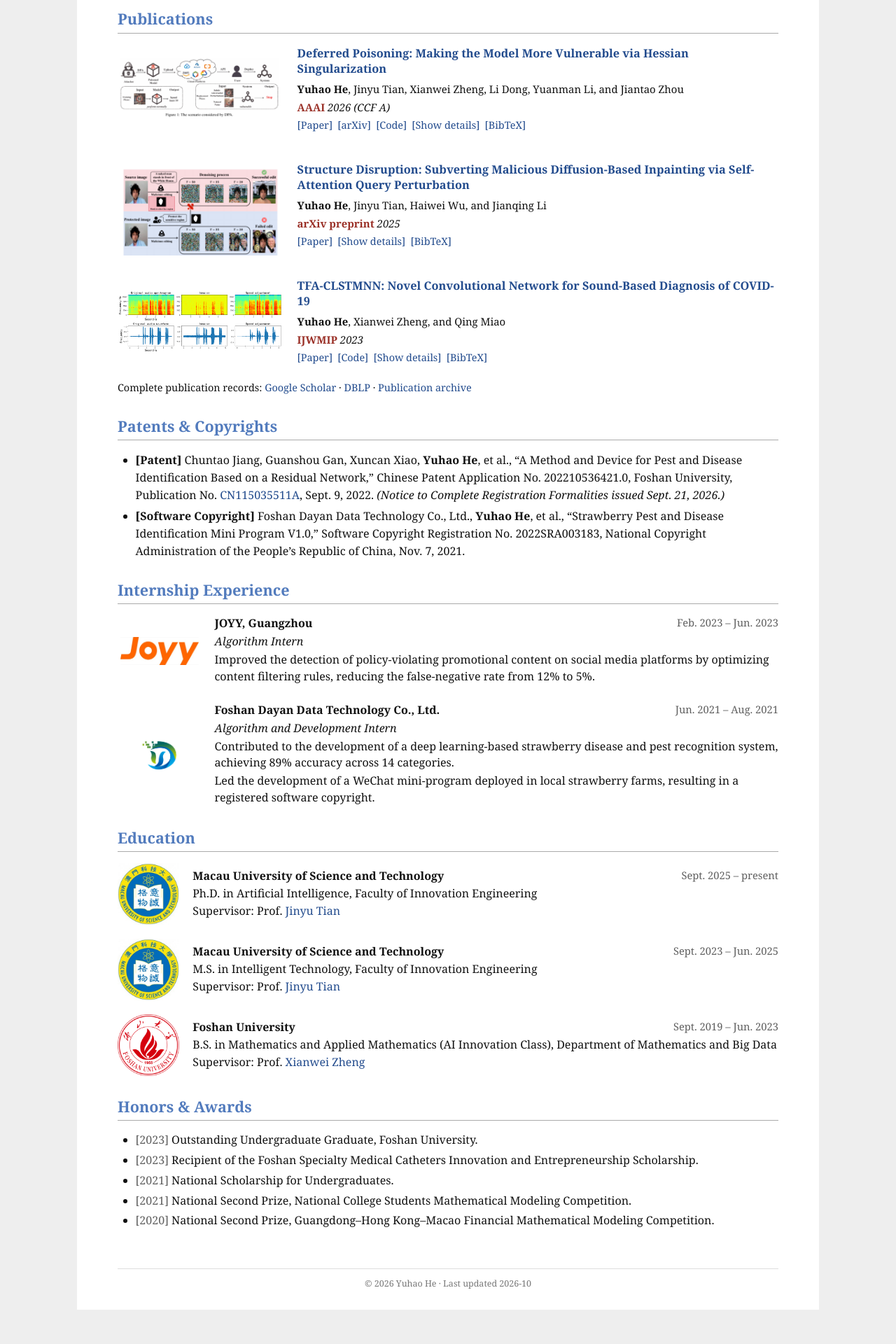
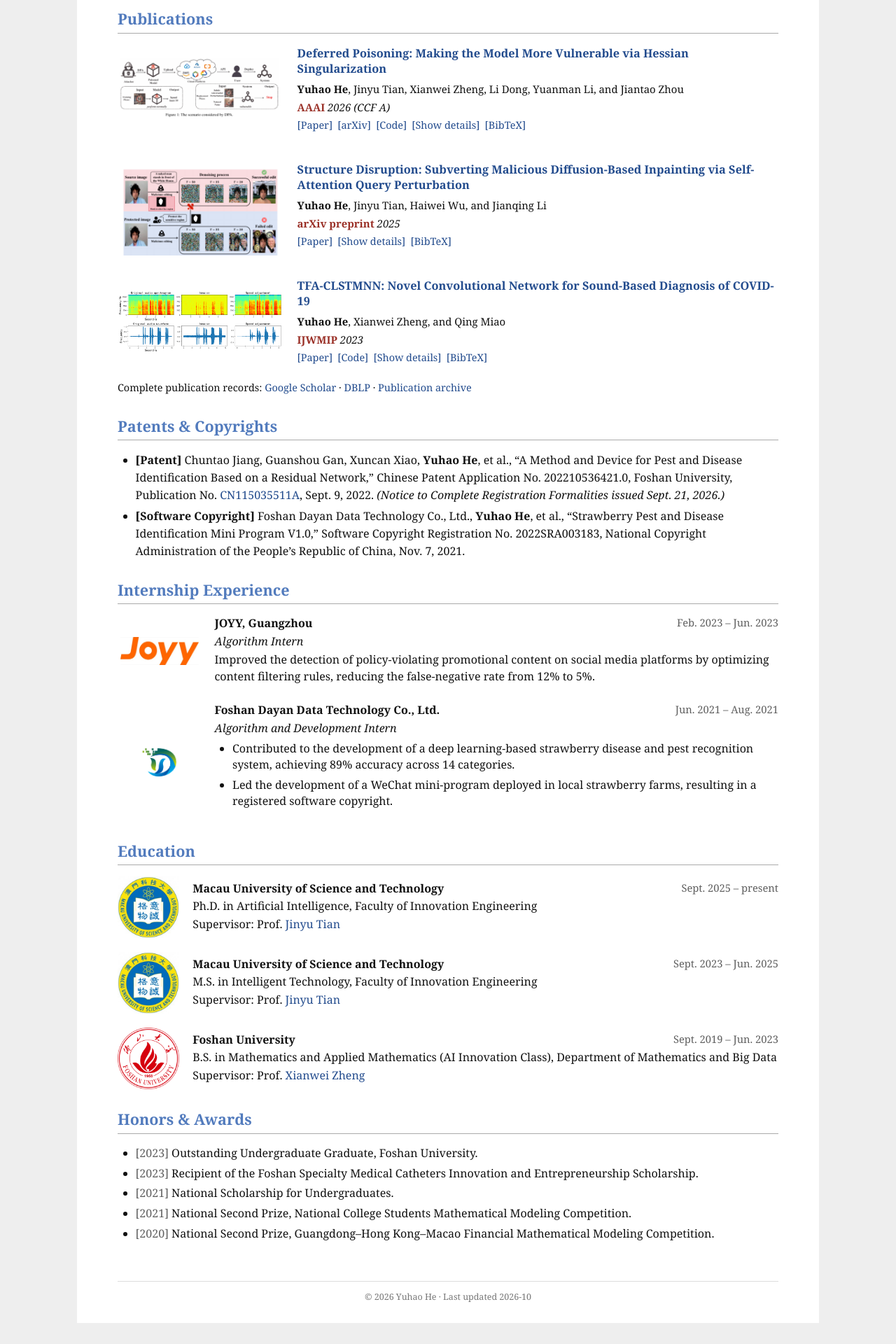
Before and after one commit to Anson-He/Anson-He.github.io, a Jekyll site: the page built from _pages/about.md, in a window 1280 px wide. Shown: the part 713-2633 px from the top of the page at 70% size. Built offline with Jekyll 4.4.1, drawn with Linux system fonts in a browser that asks for light colours.

Commit message:
Format Dayan internship achievements as bullet points

```diff
--- a/_pages/about.md
+++ b/_pages/about.md
@@ -88,8 +88,10 @@ My research works toward secure and trustworthy AI, with a particular interest i
     <div class="experience-row__content">
       <p><strong>Foshan Dayan Data Technology Co., Ltd.</strong><span>Jun. 2021 – Aug. 2021</span></p>
       <p><em>Algorithm and Development Intern</em></p>
-      <p>Contributed to the development of a deep learning-based strawberry disease and pest recognition system, achieving 89% accuracy across 14 categories.</p>
-      <p>Led the development of a WeChat mini-program deployed in local strawberry farms, resulting in a registered software copyright.</p>
+      <ul>
+        <li>Contributed to the development of a deep learning-based strawberry disease and pest recognition system, achieving 89% accuracy across 14 categories.</li>
+        <li>Led the development of a WeChat mini-program deployed in local strawberry farms, resulting in a registered software copyright.</li>
+      </ul>
     </div>
   </div>
 </div>
```
Also changed, not shown: _pages/cv.md (+4 -2 lines).
